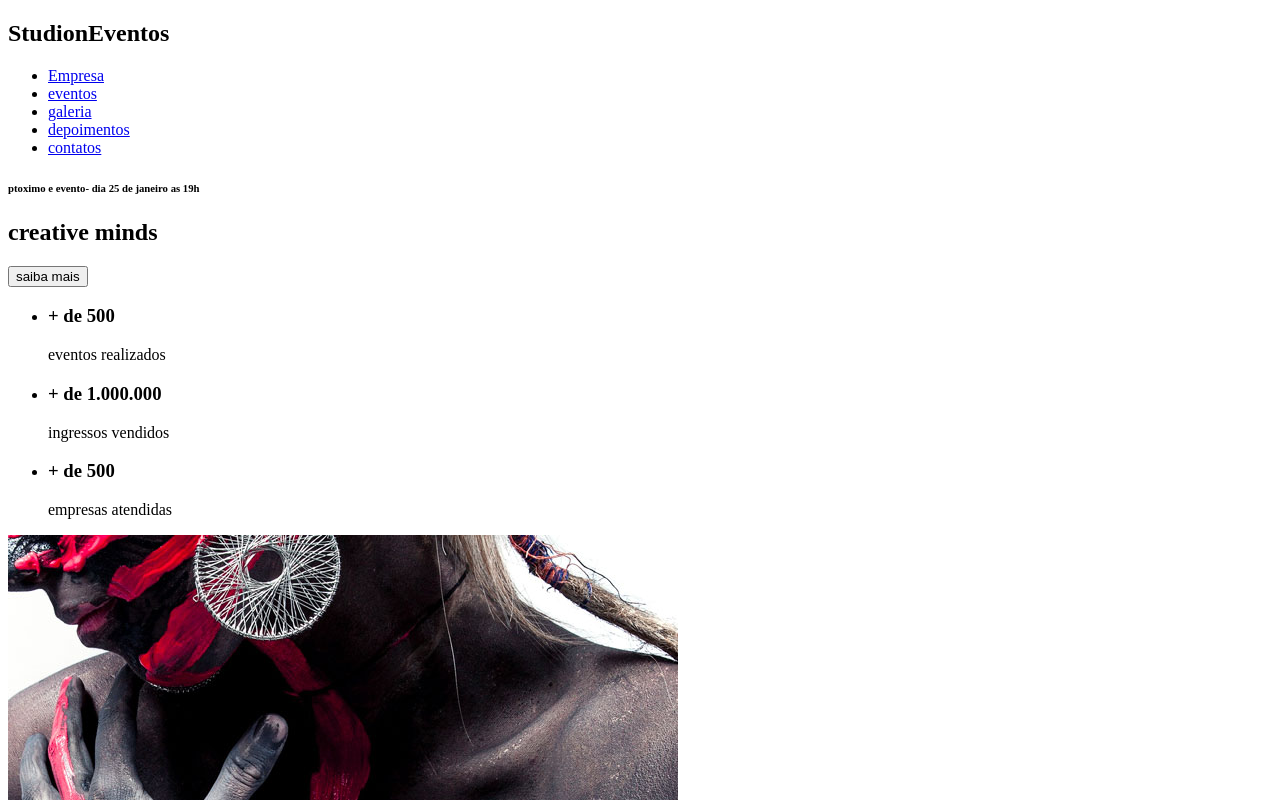
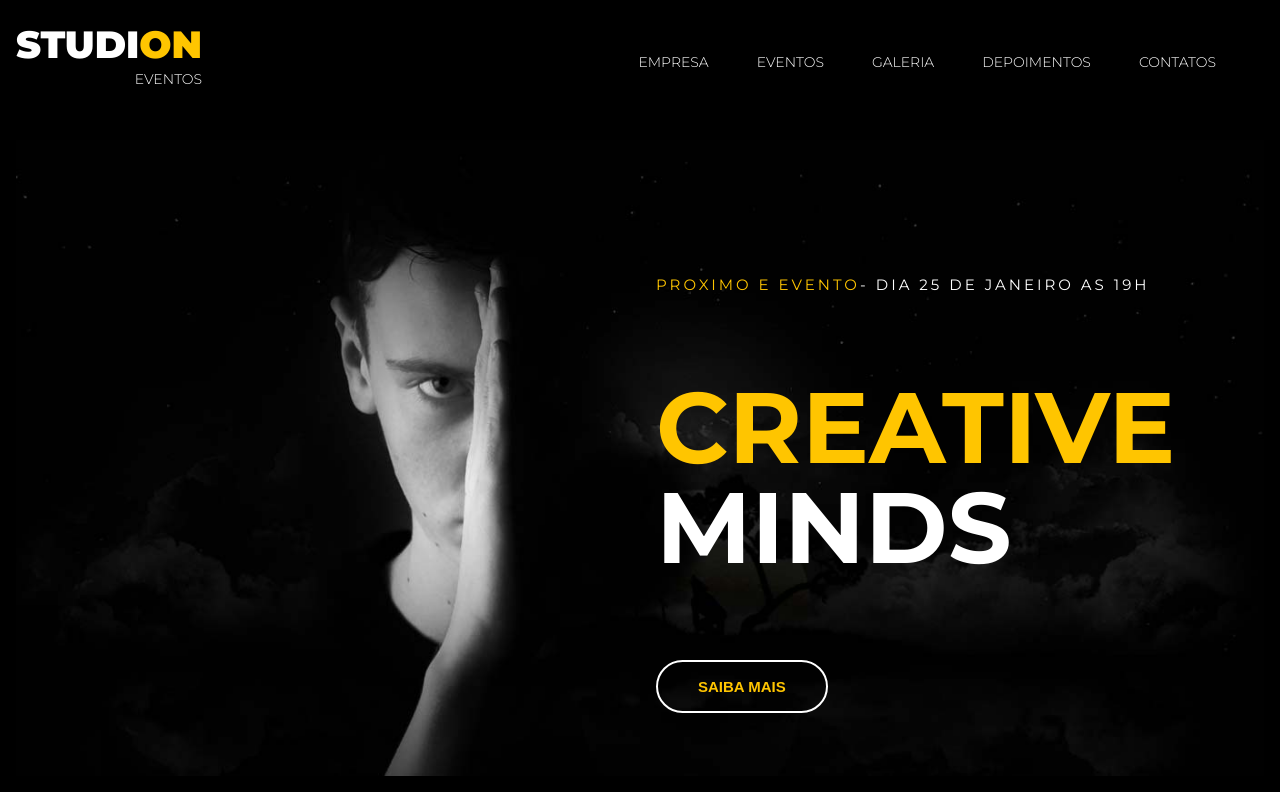
Before and after one commit to allan-front-end2020/Homepage-for-Studion-Event-provider-services, a website: page src/index.html in a window 1280 px wide. Shown: the top 800 px of the page. Drawn offline with Linux system fonts and the light colour scheme.

Commit message:
feat(header): implemented header style

```diff
--- a/src/index.html
+++ b/src/index.html
@@ -1,12 +1,19 @@
 <!DOCTYPE html>
 <html lang="pt-BR">
     <head>
-        <title>Studion</title>
+      <meta charset="UTF-8"/>
+      <meta name="viewport" content="width=device"/>
+      <link rel="stylesheet" href="style.css"/>
+      <title>Studion</title>
     </head>
+
     <body>
-        <nav>
-          <h1>Studi<span>on</span><Span>Eventos</Span></h1>
-            <ul>
+        <nav class="navbar">
+        <h1 class="logo-studion">
+          Studi<span class="copy--primary">on</span>
+          <Span class="logo-studion__subtitle">Eventos</Span>
+        </h1>
+            <ul class="navbar__links">
                 <li>
                     <a href="#empresa">
                         Empresa
@@ -36,12 +43,19 @@
             </ul>
         </nav>
         <header>
+
             <div id="slider">
                <div class="slide">
-                   <h6><Span>ptoximo e evento</Span>- dia 25 de janeiro as 19h</h6>
-                   <h2><span>creative </span>minds</h2>
-                   <button>saiba  mais</button>
-
+                    <img
+                    class="slide__background-image"
+                    src="./images/banner.jpg"
+                    alt="Studion Banner"
+                    />
+                <div class="slide__copy">
+                    <h6><span class="copy--primary">proximo e evento</Span>- dia 25 de janeiro as 19h</h6>
+                    <h2><span class="copy--primary">creative </span>minds</h2>
+                    <button class="btn btn--slide">saiba  mais</button>
+                </div>
                </div>
 
             </div>
@@ -98,5 +112,5 @@
                <p><small> studi<span>on</span>todos os direitos reservados</small></p>
             </form>
         </footer>
-        </body>
+    </body>
         </html>
--- a/src/style.css
+++ b/src/style.css
@@ -1 +1,131 @@
-div
+@import url("https://fonts.googleapis.com/css2?family=Montserrat:wght@300;400;700;900&display=swap");
+
+* {
+  box-sizing: border-box;
+}
+:root {
+  font-family: "Montserrat", sans-serif;
+  font-size: 16px;
+  --color-primary: #ffc500;
+  --default-padding: 1rem;
+}
+
+body {
+  margin: 0;
+  padding-top: 7.75rem;
+}
+
+ul {
+  display: flex;
+  list-style: none;
+  padding-left: 0;
+}
+
+.navbar {
+  position: fixed;
+  z-index: 1;
+  display: grid;
+  grid-template-columns: 1fr 9fr;
+  align-items: center;
+  top: 0;
+  left: 0;
+
+  width: 100vw;
+  height: 7.75rem;
+  padding: 0 1rem;
+
+  background-color: #000;
+  color: #fff;
+}
+
+.navbar__links {
+  justify-self: end;
+}
+
+.navbar__links li {
+  font-size: 0.874rem;
+  margin-right: 3rem;
+  text-transform: uppercase;
+}
+
+.navbar__links a {
+  font-weight: 300;
+  color: #fff;
+  text-decoration: none;
+}
+
+.navbar__links a:hover {
+  color: var(--color-primary);
+}
+
+.logo-studion {
+  font-size: 2.375rem;
+  font-weight: 900;
+  line-height: 1ch;
+  text-transform: uppercase;
+  text-align: right;
+}
+
+.logo-studion__subtitle {
+  font-size: 0.875rem;
+  font-weight: 300;
+}
+.copy--primary {
+  color: var(--color-primary);
+}
+
+#slider {
+  padding: var(--default-padding);
+  background-color: #000;
+  color: #fff;
+}
+
+.slide {
+  position: relative;
+  height: calc(95vh - 7.75rem);
+}
+
+.slide__background-image {
+  width: 100%;
+  height: 100%;
+  object-fit: cover;
+  object-position: center;
+}
+.slide__copy {
+  position: absolute;
+  top: 6.25rem;
+  left: 50vw;
+}
+.slide__copy h6 {
+  font-size: 0.9375rem;
+  font-weight: 400;
+  text-transform: uppercase;
+  letter-spacing: 0.1875rem;
+}
+.slide__copy h2 {
+  font-size: 6.25rem;
+  text-transform: uppercase;
+  line-height: 6.25rem;
+}
+.slide__copy h2 span {
+  display: block;
+}
+.btn {
+  cursor: pointer;
+  padding: 1rem 2.5rem;
+  border: 0.125rem solid#fff;
+  border-radius: 5rem;
+  color: var(--color-primary);
+  background: unset;
+  font-size: 0.9375rem;
+  font-weight: 700;
+  text-transform: uppercase;
+  transition: 1s all ease;
+}
+.btn:hover,
+.btn:active,
+.btn:focus {
+  border-color: var(--color-primary);
+  background-color: var(--color-primary);
+  color: #fff;
+}
```
